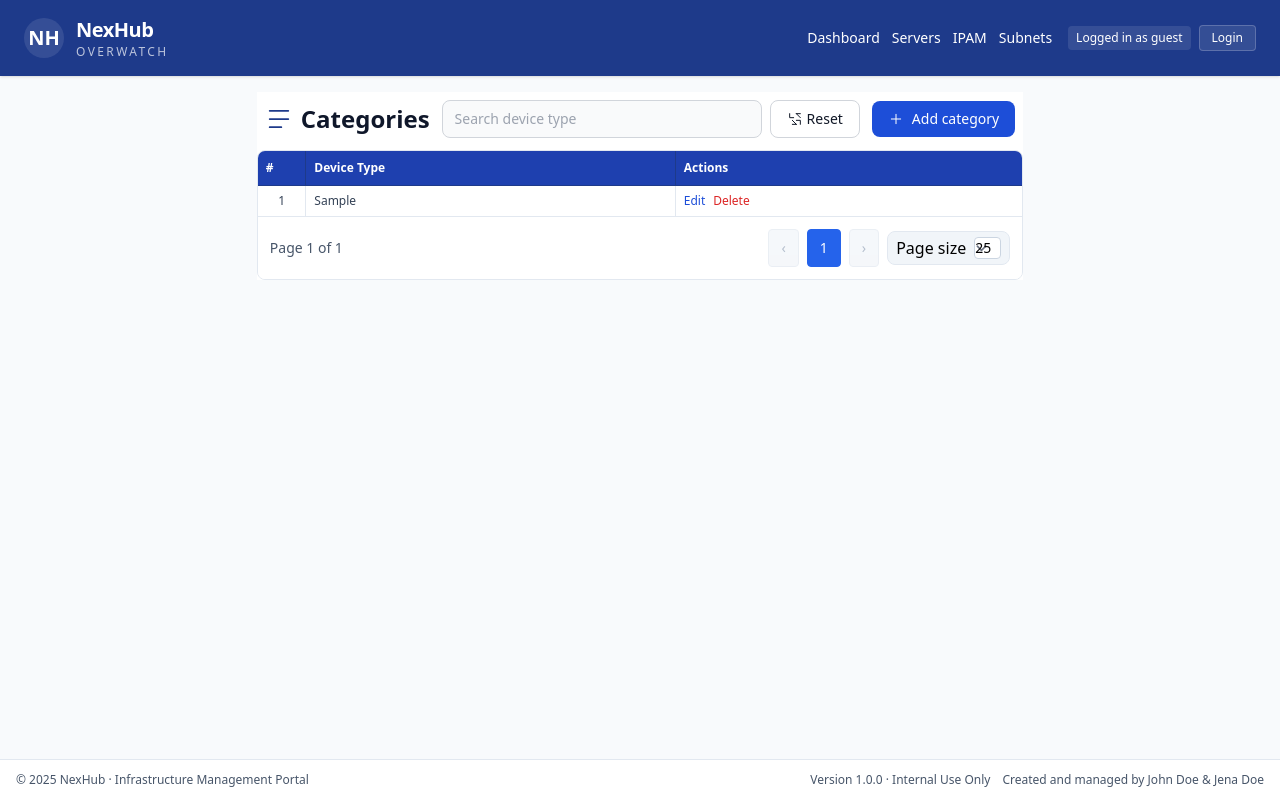
After one commit to hong710/nexhub, a Django app: page /categories/ in a window 1280 px wide. The commit adds this page. Run offline with Django 4.2, Linux system fonts and the light colour scheme; tables that the repository leaves empty hold one stand-in row (values such as "Sample post"); some libraries are stand-ins or nearby versions.

Commit message:
- Sever page m Dictonary , tage and caterogy pages functinall as expected - Next commit:  -Use DRY to  refactor the UI code so make it uniform. - Redisgn the Server Detail page. - Fix the screen height issue on the tables.

```diff
--- /dev/null
+++ b/overwatch/templates/overwatch/category_list.html
@@ -0,0 +1,86 @@
+{% extends "base.html" %}
+{% block title %}Categories - NexHub{% endblock %}
+{% block content %}
+{% url 'overwatch:category_create' as category_add_url %}
+<div class="bg-white h-full flex flex-col overflow-hidden">
+    <div class="flex flex-col gap-3 lg:flex-row lg:items-center lg:justify-between px-2 pt-2">
+        <div class="flex items-center gap-3 flex-wrap">
+            <div class="flex items-center gap-2 text-blue-900">
+                <svg xmlns="http://www.w3.org/2000/svg" class="h-7 w-7" viewBox="0 0 24 24" fill="none" stroke="currentColor" stroke-width="1.5">
+                    <path stroke-linecap="round" stroke-linejoin="round" d="M4 5h16M4 12h16M4 19h10" />
+                </svg>
+                <h1 class="text-2xl font-semibold text-slate-900">Categories</h1>
+            </div>
+            <form
+                id="cat-filters"
+                hx-get="."
+                hx-target="#category-table"
+                hx-trigger="keyup changed delay:250ms from:#cat-search, submit"
+                hx-swap="outerHTML"
+                class="flex items-center gap-2 flex-wrap"
+            >
+                <input
+                    id="cat-search"
+                    type="search"
+                    name="q"
+                    value="{{ query }}"
+                    placeholder="Search device type"
+                    class="w-80 bg-gray-50 border border-gray-300 text-gray-900 text-sm rounded-lg focus:ring-blue-500 focus:border-blue-500"
+                />
+                <input type="hidden" name="page_size" value="{{ page_size }}">
+                <button
+                    type="button"
+                    id="cat-reset"
+                    class="inline-flex items-center gap-1 px-4 py-2 text-sm font-medium text-gray-900 bg-white border border-gray-300 rounded-lg hover:bg-gray-100 focus:ring-4 focus:outline-none focus:ring-gray-200"
+                >
+                    <svg xmlns="http://www.w3.org/2000/svg" class="h-4 w-4" viewBox="0 0 24 24" fill="none" stroke="currentColor" stroke-width="1.5">
+                        <path stroke-linecap="round" stroke-linejoin="round" d="M4 4v6h6M20 20v-6h-6M20 4h-6m0 0L20 10M8 20h6m0 0L8 14" />
+                    </svg>
+                    Reset
+                </button>
+            </form>
+            <a
+                href="#"
+                data-modal-target="category-modal"
+                data-modal-toggle="category-modal"
+                data-title="Add category"
+                hx-get="{{ category_add_url }}"
+                hx-target="#category-modal-body"
+                hx-swap="innerHTML"
+                class="category-modal-open inline-flex items-center gap-2 px-4 py-2 text-sm font-medium text-white bg-blue-700 rounded-lg hover:bg-blue-800 focus:ring-4 focus:outline-none focus:ring-blue-300"
+            >
+                <svg xmlns="http://www.w3.org/2000/svg" class="h-4 w-4" viewBox="0 0 24 24" fill="none" stroke="currentColor" stroke-width="1.5">
+                    <path stroke-linecap="round" stroke-linejoin="round" d="M12 5v14m-7-7h14" />
+                </svg>
+                Add category
+            </a>
+        </div>
+    </div>
+
+    <div class="h-3"></div>
+
+    <div id="category-table" class="flex-1 overflow-hidden min-h-0 px-0">
+        {% include "overwatch/category_list_partial.html" %}
+    </div>
+</div>
+
+<!-- Flowbite modal for Add/Edit Category (content via HTMX) -->
+<div id="category-modal" tabindex="-1" aria-hidden="true" class="fixed inset-0 z-50 hidden w-full p-4 overflow-x-hidden overflow-y-auto bg-black/30 flex items-center justify-center">
+    <div class="relative w-full max-w-2xl max-h-full mx-auto">
+        <div class="relative bg-white rounded-lg shadow">
+            <div class="flex items-center justify-between p-4 border-b rounded-t">
+                <h3 class="text-lg font-semibold text-gray-900" id="category-modal-title">
+                    Category
+                </h3>
+                <button type="button" class="text-gray-400 bg-transparent hover:bg-gray-200 hover:text-gray-900 rounded-lg text-sm p-1.5 ml-auto inline-flex items-center" data-modal-hide="category-modal">
+                    <svg class="w-5 h-5" fill="currentColor" viewBox="0 0 20 20" xmlns="http://www.w3.org/2000/svg"><path fill-rule="evenodd" d="M4.293 4.293a1 1 0 011.414 0L10 8.586l4.293-4.293a1 1 0 111.414 1.414L11.414 10l4.293 4.293a1 1 0 01-1.414 1.414L10 11.414l-4.293 4.293a1 1 0 01-1.414-1.414L8.586 10 4.293 5.707a1 1 0 010-1.414z" clip-rule="evenodd"></path></svg>
+                    <span class="sr-only">Close modal</span>
+                </button>
+            </div>
+            <div class="p-4" id="category-modal-body">
+                <p class="text-sm text-gray-600">Loading form...</p>
+            </div>
+        </div>
+    </div>
+</div>
+{% endblock %}
--- /dev/null
+++ b/overwatch/templates/overwatch/category_list_partial.html
@@ -0,0 +1,73 @@
+<div class="relative flex flex-col h-full overflow-hidden rounded-lg border border-slate-200 shadow-inner">
+    <div class="flex-1 overflow-auto">
+        <table class="min-w-full table-auto divide-y divide-slate-200 text-[12px]">
+            <thead class="bg-blue-800 text-white border-b border-blue-900 sticky top-0 z-20">
+                <tr>
+                    <th class="px-2 py-2 text-left font-semibold align-top border-r border-blue-900 w-12">#</th>
+                    <th class="px-2 py-2 text-left font-semibold align-top border-r border-blue-900">Device Type</th>
+                    <th class="px-2 py-2 text-left font-semibold align-top">Actions</th>
+                </tr>
+            </thead>
+            <tbody class="divide-y divide-slate-200 bg-white">
+                {% for category in page_obj %}
+                <tr class="hover:bg-blue-50">
+                    <td class="px-2 py-1.5 text-[12px] text-slate-700 border-r border-slate-200 text-center w-12">
+                        {{ forloop.counter0|add:page_obj.start_index }}
+                    </td>
+                    <td class="px-2 py-1.5 text-[12px] text-slate-700 border-r border-slate-200">{{ category.device_type }}</td>
+                    <td class="px-2 py-1.5 text-[12px] text-slate-700">
+                        <div class="flex items-center gap-2">
+                            <a href="{% url 'overwatch:category_edit' category.pk %}" class="text-blue-700 hover:underline text-xs">Edit</a>
+                            <form method="post" action="{% url 'overwatch:category_delete' category.pk %}" onsubmit="return confirm('Delete this category?');">
+                                {% csrf_token %}
+                                <button type="submit" class="text-red-600 hover:underline text-xs">Delete</button>
+                            </form>
+                        </div>
+                    </td>
+                </tr>
+                {% empty %}
+                <tr>
+                    <td colspan="3" class="px-3 py-4 text-center text-sm text-slate-600">No categories found.</td>
+                </tr>
+                {% endfor %}
+            </tbody>
+        </table>
+    </div>
+
+    <div class="flex flex-col md:flex-row md:items-center md:justify-between gap-3 border-t border-slate-200 bg-white px-3 py-3 sticky bottom-0">
+        <div class="text-sm text-slate-600">
+            Page {{ page_obj.number }} of {{ page_obj.paginator.num_pages }}
+        </div>
+        <div class="flex items-center gap-2">
+            {% if page_obj.has_previous %}
+            <a href="?page={{ page_obj.previous_page_number }}&page_size={{ page_size }}{% if query %}&q={{ query|urlencode }}{% endif %}" class="px-3 py-2 text-sm bg-white border border-slate-200 rounded hover:bg-blue-50 text-slate-800">&lsaquo;</a>
+            {% else %}
+            <span class="px-3 py-2 text-sm bg-slate-100 border border-slate-200 rounded text-slate-400 opacity-70">&lsaquo;</span>
+            {% endif %}
+            <div class="inline-flex items-center gap-1">
+                {% for p in elided_pages %}
+                    {% if p == '…' %}
+                        <span class="px-2 py-2 text-sm text-slate-500">…</span>
+                    {% elif p == page_obj.number %}
+                        <span class="px-3 py-2 text-sm bg-blue-600 text-white rounded border border-blue-600">{{ p }}</span>
+                    {% else %}
+                        <a href="?page={{ p }}&page_size={{ page_size }}{% if query %}&q={{ query|urlencode }}{% endif %}" class="px-3 py-2 text-sm bg-white border border-slate-200 rounded hover:bg-blue-50 text-slate-800">{{ p }}</a>
+                    {% endif %}
+                {% endfor %}
+            </div>
+            {% if page_obj.has_next %}
+            <a href="?page={{ page_obj.next_page_number }}&page_size={{ page_size }}{% if query %}&q={{ query|urlencode }}{% endif %}" class="px-3 py-2 text-sm bg-white border border-slate-200 rounded hover:bg-blue-50 text-slate-800">&rsaquo;</a>
+            {% else %}
+            <span class="px-3 py-2 text-sm bg-slate-100 border border-slate-200 rounded text-slate-400 opacity-70">&rsaquo;</span>
+            {% endif %}
+            <label class="inline-flex items-center gap-2 bg-slate-100 px-2 py-1 rounded-lg border border-slate-200">
+                <span>Page size</span>
+                <select name="page_size" id="page-size-select" form="filters" class="rounded border-slate-300 text-sm focus:border-blue-600 focus:ring-blue-600">
+                    {% for size in page_sizes %}
+                    <option value="{{ size }}" {% if page_size == size %}selected{% endif %}>{{ size }}</option>
+                    {% endfor %}
+                </select>
+            </label>
+        </div>
+    </div>
+</div>
--- a/overwatch/templates/overwatch/dictionary_list.html
+++ b/overwatch/templates/overwatch/dictionary_list.html
@@ -66,6 +66,7 @@
                     Reset
                 </button>
             </form>
+            <div class="flex items-center gap-2">
                 <a
                     href="#"
                     data-modal-target="dict-modal"
@@ -81,6 +82,7 @@
                     </svg>
                     Add entry
                 </a>
+            </div>
         </div>
     </div>
 
--- a/overwatch/templates/overwatch/server_detail.html
+++ b/overwatch/templates/overwatch/server_detail.html
@@ -39,6 +39,7 @@
             <div><span class="font-semibold text-slate-700">BIOS Release:</span> {{ server.bios_release_date|default:"—" }}</div>
             <div><span class="font-semibold text-slate-700">Manufacture:</span> {{ server.manufacture|default:"—" }}</div>
             <div><span class="font-semibold text-slate-700">Product Name:</span> {{ server.product_name|default:"—" }}</div>
+            <div><span class="font-semibold text-slate-700">Device Type:</span> {{ server.category.device_type|default:"—" }}</div>
             <div><span class="font-semibold text-slate-700">Platform:</span> {{ server.platform_display|default:"—" }}</div>
             <div><span class="font-semibold text-slate-700">Room:</span> {{ server.room|default:"—" }}</div>
             <div><span class="font-semibold text-slate-700">Rack:</span> {{ server.rack|default:"—" }}</div>
@@ -59,7 +60,7 @@
             <div class="flex flex-wrap gap-2">
                 {% if server.tags.all|length %}
                     {% for tag in server.tags.all %}
-                        <span class="inline-flex items-center px-2 py-1 rounded-full bg-blue-100 text-blue-800 border border-blue-200 text-[12px] font-medium">{{ tag.name }}</span>
+                        <span class="inline-flex items-center px-1.5 py-0.5 rounded-full bg-blue-100 text-blue-800 border border-blue-200 text-[10px] font-medium">{{ tag.name }}</span>
                     {% endfor %}
                 {% else %}
                     <span class="text-sm text-slate-600">No tags.</span>
--- a/overwatch/templates/overwatch/tag_list.html
+++ b/overwatch/templates/overwatch/tag_list.html
@@ -1,6 +1,7 @@
 {% extends "base.html" %}
 {% block title %}Tags - NexHub{% endblock %}
 {% block content %}
+{% url 'overwatch:tag_create' as tag_add_url %}
 <div class="bg-white h-full flex flex-col overflow-hidden">
     <div class="flex flex-col gap-3 lg:flex-row lg:items-center lg:justify-between px-2 pt-2">
         <div class="flex items-center gap-3 flex-wrap">
@@ -24,7 +25,7 @@
                     name="q"
                     value="{{ query }}"
                     placeholder="Search name or description"
-                    class="w-72 bg-gray-50 border border-gray-300 text-gray-900 text-sm rounded-lg focus:ring-blue-500 focus:border-blue-500"
+                    class="w-80 bg-gray-50 border border-gray-300 text-gray-900 text-sm rounded-lg focus:ring-blue-500 focus:border-blue-500"
                 />
                 <input type="hidden" name="page_size" value="{{ page_size }}">
                 <button
@@ -43,7 +44,7 @@
                 data-modal-target="tag-modal"
                 data-modal-toggle="tag-modal"
                 data-title="Add tag"
-                hx-get="{% url 'overwatch:tag_create' %}"
+                hx-get="{{ tag_add_url }}"
                 hx-target="#tag-modal-body"
                 hx-swap="innerHTML"
                 class="tag-modal-open inline-flex items-center gap-2 px-4 py-2 text-sm font-medium text-white bg-blue-700 rounded-lg hover:bg-blue-800 focus:ring-4 focus:outline-none focus:ring-blue-300"
--- a/overwatch/urls.py
+++ b/overwatch/urls.py
@@ -19,4 +19,8 @@ urlpatterns = [
     path("tags/add/", views.tag_create, name="tag_create"),
     path("tags/<int:pk>/edit/", views.tag_edit, name="tag_edit"),
     path("tags/<int:pk>/delete/", views.tag_delete, name="tag_delete"),
+    path("categories/", views.category_list, name="category_list"),
+    path("categories/add/", views.category_create, name="category_create"),
+    path("categories/<int:pk>/edit/", views.category_edit, name="category_edit"),
+    path("categories/<int:pk>/delete/", views.category_delete, name="category_delete"),
 ]
--- a/overwatch/views.py
+++ b/overwatch/views.py
@@ -7,13 +7,7 @@ from django.http import HttpRequest, HttpResponse
 from django.shortcuts import get_object_or_404, redirect, render
 from django.urls import reverse
 
-from .models import (
-    DataDictionary,
-    DICTIONARY_CATEGORY_CHOICES,
-    Note,
-    Server,
-    Tag,
-)
+from .models import Category, DataDictionary, DICTIONARY_CATEGORY_CHOICES, Note, Server, Tag
 
 
 def pretty_json(value):
@@ -64,6 +58,10 @@ def server_list(request: HttpRequest) -> HttpResponse:
             search_filter |= Q(core_count=query) | Q(disk_count=query)
         servers = servers.filter(search_filter)
 
+    tags_filter = request.GET.getlist("tags")
+    if tags_filter:
+        servers = servers.filter(tags__name__in=tags_filter).distinct()
+
     servers = servers.order_by("hostname")
 
     page_size_input = request.GET.get("page_size")
@@ -89,6 +87,8 @@ def server_list(request: HttpRequest) -> HttpResponse:
     elided_pages = paginator.get_elided_page_range(number=page_obj.number, on_each_side=1, on_ends=1)
     page_offset = page_obj.start_index() - 1 if filtered_count else 0
 
+    tag_options = ["__NO_TAG__"] + list(Tag.objects.order_by("name").values_list("name", flat=True))
+
     for srv in page_obj:
         key = (srv.product_name or "").lower()
         srv.platform_display = platform_map.get(key) or srv.product_name
@@ -105,6 +105,7 @@ def server_list(request: HttpRequest) -> HttpResponse:
         ("core_count", "Core Count"),
         ("manufacture", "Manufacture"),
         ("product_name", "Product Name"),
+        ("category", "Device Type"),
         ("platform", "Platform"),
         ("bios_version", "BIOS Version"),
         ("room", "Room"),
@@ -137,6 +138,8 @@ def server_list(request: HttpRequest) -> HttpResponse:
         "total_all_count": total_all_count,
         "page_size_disabled": page_size_disabled,
         "page_offset": page_offset,
+        "tag_options": tag_options,
+        "tags_filter": tags_filter,
     }
 
     template = "overwatch/server_list_partial.html" if request.headers.get("HX-Request") else "overwatch/server_list.html"
@@ -226,6 +229,7 @@ def dictionary_list(request: HttpRequest) -> HttpResponse:
         "category": category_filter or "",
         "translate_from_filter": translate_from_filter or "",
         "translate_from_choices": translate_from_choices,
+        "category_choices": DICTIONARY_CATEGORY_CHOICES,
         "page_size": page_size,
         "page_sizes": page_sizes,
         "elided_pages": elided_pages,
@@ -242,6 +246,15 @@ def dictionary_list(request: HttpRequest) -> HttpResponse:
 
 
 class DictionaryForm(forms.ModelForm):
+    def __init__(self, *args, **kwargs):
+        super().__init__(*args, **kwargs)
+        translate_choices = []
+        for f in Server._meta.fields:
+            if f.name in ["id", "created_at", "updated_at", "updated_by"]:
+                continue
+            translate_choices.append((f.name, f.verbose_name.title()))
+        self.fields["translate_from"].widget.choices = [("", "Select source")] + translate_choices
+
     class Meta:
         model = DataDictionary
         fields = ["translate_from", "original_keyword", "category", "standardized_value", "description", "is_active"]
@@ -275,9 +288,14 @@ def dictionary_create(request: HttpRequest) -> HttpResponse:
     else:
         form = DictionaryForm()
 
+    template = (
+        "overwatch/dictionary_form_inner.html"
+        if request.headers.get("HX-Request")
+        else "overwatch/dictionary_form.html"
+    )
     return render(
         request,
-        "overwatch/dictionary_form.html",
+        template,
         {
             "form": form,
             "form_title": "Add entry",
@@ -297,9 +315,14 @@ def dictionary_edit(request: HttpRequest, pk: int) -> HttpResponse:
     else:
         form = DictionaryForm(instance=entry)
 
+    template = (
+        "overwatch/dictionary_form_inner.html"
+        if request.headers.get("HX-Request")
+        else "overwatch/dictionary_form.html"
+    )
     return render(
         request,
-        "overwatch/dictionary_form.html",
+        template,
         {
             "form": form,
             "form_title": "Edit entry",
@@ -326,6 +349,17 @@ class TagForm(forms.ModelForm):
             ),
             "description": forms.Textarea(
                 attrs={"rows": 3, "class": "w-full rounded-lg border-slate-300 focus:border-blue-600 focus:ring-blue-600 text-sm"}
+            ),
+        }
+
+
+class CategoryForm(forms.ModelForm):
+    class Meta:
+        model = Category
+        fields = ["device_type"]
+        widgets = {
+            "device_type": forms.TextInput(
+                attrs={"class": "w-full rounded-lg border-slate-300 focus:border-blue-600 focus:ring-blue-600 text-sm"}
             ),
         }
 
@@ -416,6 +450,111 @@ def tag_delete(request: HttpRequest, pk: int) -> HttpResponse:
     return redirect("overwatch:tag_list")
 
 
+def category_list(request: HttpRequest) -> HttpResponse:
+    categories = Category.objects.all().order_by("device_type")
+    total_all_count = categories.count()
+    form = CategoryForm()
+
+    query = request.GET.get("q")
+    if query:
+        categories = categories.filter(device_type__icontains=query)
+
+    filtered_count = categories.count()
+
+    page_size_input = request.GET.get("page_size")
+    try:
+        page_size = int(page_size_input) if page_size_input else 25
+    except ValueError:
+        page_size = 25
+    if page_size not in [25, 50, 100, 200]:
+        page_size = 25
+
+    page_sizes = [25, 50, 100, 200]
+
+    paginator = Paginator(categories, page_size)
+    page_number = request.GET.get("page")
+    page_obj = paginator.get_page(page_number)
+    elided_pages = paginator.get_elided_page_range(number=page_obj.number, on_each_side=1, on_ends=1)
+
+    context = {
+        "page_obj": page_obj,
+        "query": query or "",
+        "page_size": page_size,
+        "page_sizes": page_sizes,
+        "elided_pages": elided_pages,
+        "filtered_count": filtered_count,
+        "total_all_count": total_all_count,
+        "form": form,
+    }
+
+    template = (
+        "overwatch/category_list_partial.html"
+        if request.headers.get("HX-Request")
+        else "overwatch/category_list.html"
+    )
+    return render(request, template, context)
+
+
+def category_create(request: HttpRequest) -> HttpResponse:
+    if request.method == "POST":
+        form = CategoryForm(request.POST)
+        if form.is_valid():
+            form.save()
+            return redirect("overwatch:category_list")
+    else:
+        form = CategoryForm()
+
+    template = (
+        "overwatch/category_form_inner.html"
+        if request.headers.get("HX-Request")
+        else "overwatch/category_form.html"
+    )
+    return render(
+        request,
+        template,
+        {
+            "form": form,
+            "form_title": "Add category",
+            "submit_label": "Save",
+            "form_action": reverse("overwatch:category_create"),
+        },
+    )
+
+
+def category_edit(request: HttpRequest, pk: int) -> HttpResponse:
+    category = get_object_or_404(Category, pk=pk)
+    if request.method == "POST":
+        form = CategoryForm(request.POST, instance=category)
+        if form.is_valid():
+            form.save()
+            return redirect("overwatch:category_list")
+    else:
+        form = CategoryForm(instance=category)
+
+    template = (
+        "overwatch/category_form_inner.html"
+        if request.headers.get("HX-Request")
+        else "overwatch/category_form.html"
+    )
+    return render(
+        request,
+        template,
+        {
+            "form": form,
+            "form_title": "Edit category",
+            "submit_label": "Update",
+            "form_action": reverse("overwatch:category_edit", args=[pk]),
+        },
+    )
+
+
+def category_delete(request: HttpRequest, pk: int) -> HttpResponse:
+    category = get_object_or_404(Category, pk=pk)
+    if request.method == "POST":
+        category.delete()
+    return redirect("overwatch:category_list")
+
+
 class ServerForm(forms.ModelForm):
     tags = forms.ModelMultipleChoiceField(
         queryset=Tag.objects.order_by("name").distinct(),
@@ -426,6 +565,7 @@ class ServerForm(forms.ModelForm):
     class Meta:
         model = Server
         fields = [
+            "category",
             "hostname",
             "uuid",
             "ip_address",
@@ -458,6 +598,9 @@ class ServerForm(forms.ModelForm):
             "tags",
         ]
         widgets = {
+            "category": forms.Select(
+                attrs={"class": "w-full rounded-lg border-slate-300 focus:border-blue-600 focus:ring-blue-600 text-sm"}
+            ),
             "uuid": forms.TextInput(
                 attrs={"class": "w-full rounded-lg border-slate-300 focus:border-blue-600 focus:ring-blue-600 text-sm"}
             ),
--- a/templates/base.html
+++ b/templates/base.html
@@ -12,7 +12,7 @@
     <!-- HTMX for partial updates -->
     <script src="https://unpkg.com/htmx.org@1.9.12" defer></script>
 </head>
-<body class="bg-slate-50 min-h-screen">
+<body class="bg-slate-50 min-h-screen flex flex-col overflow-hidden">
     <div class="bg-blue-900 text-white shadow sticky top-0 z-50">
         <nav class="px-6 py-4">
             <div class="max-w-7xl lg:max-w-[1800px] mx-auto flex flex-col gap-3 lg:flex-row lg:items-center lg:justify-between">
@@ -35,6 +35,7 @@
                         {% if request.user.is_staff %}
                         <a href="/dictionary/" class="hover:text-blue-100 {% if current == 'dictionary_list' %}font-semibold text-white underline underline-offset-4{% endif %}">Dictionary</a>
                         <a href="/tags/" class="hover:text-blue-100 {% if current == 'tag_list' %}font-semibold text-white underline underline-offset-4{% endif %}">Tags</a>
+                        <a href="/categories/" class="hover:text-blue-100 {% if current == 'category_list' %}font-semibold text-white underline underline-offset-4{% endif %}">Categories</a>
                         {% endif %}
                     </div>
                     <div class="flex items-center gap-2">
@@ -50,8 +51,18 @@
             </div>
         </nav>
     </div>
-    <main class="max-w-7xl lg:max-w-[1800px] mx-auto px-4 py-4 h-[calc(100vh-96px)] overflow-hidden">
+    <main class="max-w-7xl lg:max-w-[1800px] mx-auto px-4 py-4 h-[calc(100vh-96px)] flex-1 overflow-hidden flex flex-col">
         {% block content %}{% endblock %}
     </main>
+
+    <footer class="mt-auto w-full bg-white border-t border-slate-200 px-4 py-3 text-xs text-slate-600 flex flex-col md:flex-row md:items-center md:justify-between gap-2">
+        <div>
+            © 2025 NexHub · Infrastructure Management Portal
+        </div>
+        <div class="flex items-center gap-3">
+            <span>Version 1.0.0 · Internal Use Only</span>
+            <span>Created and managed by John Doe &amp; Jena Doe</span>
+        </div>
+    </footer>
 </body>
 </html>
```
Also changed, not shown: overwatch/models.py (+12 -0 lines), overwatch/templates/overwatch/category_form.html (added, +25 -0 lines), overwatch/templates/overwatch/category_form_inner.html (added, +9 -0 lines), overwatch/templates/overwatch/server_form.html (+9 -5 lines), overwatch/templates/overwatch/server_list.html (+42 -10 lines), overwatch/templates/overwatch/server_list_partial.html (+4 -3 lines), overwatch/migrations/0009_alter_tag_updated_by_category_server_category.py (added). Lines whose indentation alone changed are shown as unchanged.
